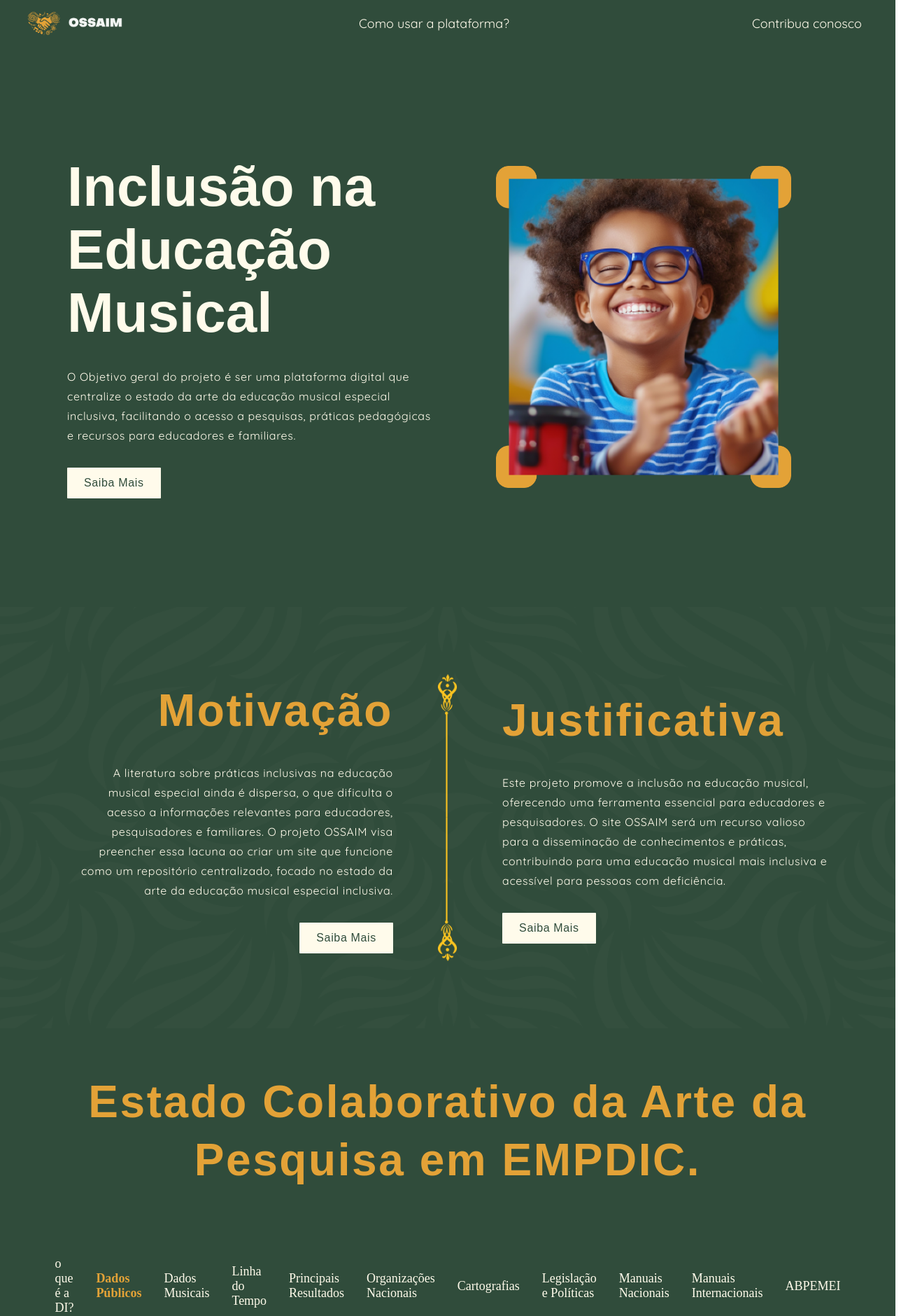
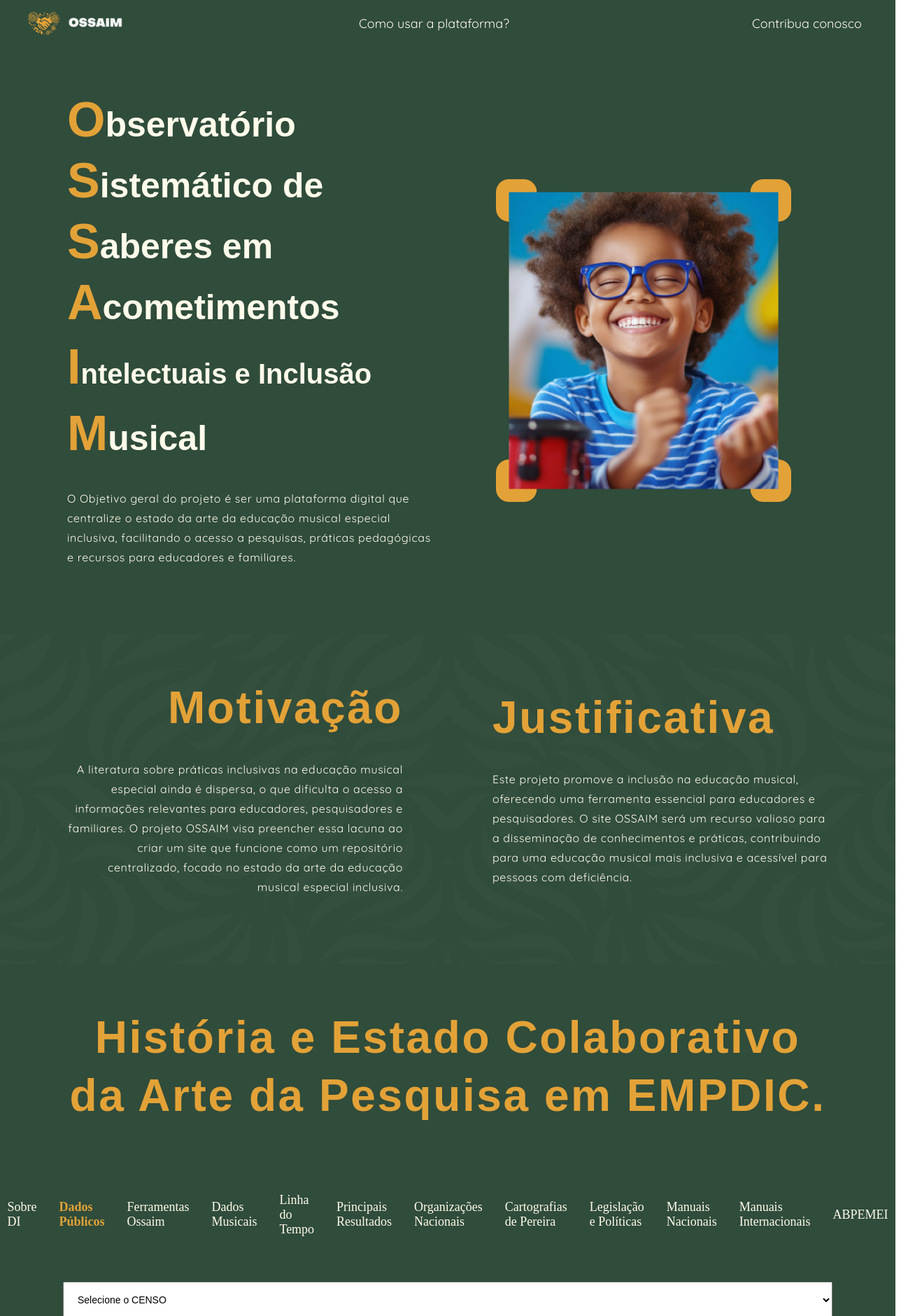
Before and after one commit to arthruur/Ossaim-, a React (Create React App) app: page / in a window 1280 px wide. Shown: the top 1880 px of the page at 70% size, 1318 px wide, since content can reach past the window. Built offline with nearby package versions, Linux system fonts and the light colour scheme.

Commit message:
Refactor AboutUs and Footer components; enhance Header styles and add FerramentasOssaim component for tool selection in SpecialMenu

```diff
--- a/src/container/AboutUs/AboutUs.jsx
+++ b/src/container/AboutUs/AboutUs.jsx
@@ -11,12 +11,10 @@ const AboutUs = () => (
     <div className='app__aboutus-content_about'>
       <h1 className='headtext__cormorant'>Motivação</h1>
       <p className='p__opensans'>A literatura sobre práticas inclusivas na educação musical especial ainda é dispersa, o que dificulta o acesso a informações relevantes para educadores, pesquisadores e familiares. O projeto OSSAIM visa preencher essa lacuna ao criar um site que funcione como um repositório centralizado, focado no estado da arte da educação musical especial inclusiva.</p>
-      <button type="button" className='custom__button'>Saiba Mais</button>
     </div>
   </div>
 
   <div className='app__aboutus-content_knife flex__center'>
-    <img src={images.knife} alt='about_knife'/>
   </div>
 
   <div className='app__aboutus-content flex__center'>
@@ -24,7 +22,6 @@ const AboutUs = () => (
       <h1 className='headtext__cormorant'>Justificativa</h1>
       <p className='p__opensans'>Este projeto promove a inclusão na educação musical, oferecendo uma ferramenta essencial para educadores e pesquisadores. O site OSSAIM será um recurso valioso para a disseminação de conhecimentos e práticas, contribuindo para uma educação musical mais inclusiva e acessível para pessoas com deficiência.
       </p>
-      <button type="button" className='custom__button'>Saiba Mais</button>
     </div>
   </div>
 
--- a/src/container/Footer/Footer.jsx
+++ b/src/container/Footer/Footer.jsx
@@ -7,7 +7,6 @@ import { images } from '../../constants'
 const Footer = () => (
   <div className='app__footer section__padding'>
     <FooterOverlay/>
-    <Newsletter/>
 
     <div className='app__footer-links'>
 
--- a/src/container/Header/Header.css
+++ b/src/container/Header/Header.css
@@ -6,9 +6,27 @@
     font-family: var(--font-base);
     color: var(--color-white);
     text-transform: camel-case;
+    line-height: 80px;
+    font-size: 50px;
+}
+
+.app__header-h2 {
+    font-family: var(--font-base);
+    color: var(--color-white);
+    text-transform: camel-case;
     line-height: 90px;
-    font-size: 80px;
+    font-size: 50px;
 }
+
+
+.app__header-h2 {
+    font-family: var(--font-base);
+    color: var(--color-white);
+    text-transform: camel-case;
+    line-height: 90px;
+    font-size: 40px;
+}
+
 
 .app__header-img img{
     width: 80%;
@@ -30,3 +48,12 @@
     font-weight: 500;
     font-size: large;
 }
+
+ .first-letter-highlight {
+
+
+color: #e3a237; /* Ou use sua variável: var(--color-golden) */
+
+font-size: 70px;
+
+}
--- a/src/container/Header/Header.jsx
+++ b/src/container/Header/Header.jsx
@@ -1,15 +1,24 @@
 import React from 'react';
-import { images } from '../../constants'
+import { images } from '../../constants';
 import './Header.css';
 import { SubHeading } from '../../components';
 
 const Header = () => (
   <div className="app__header app__wrapper section__padding" id="home">
     <div className='app__wrapper_info'>
-      <h1 className='app__header-h1'>Inclusão na Educação Musical</h1>
-      <p className='p__opensans' style={{ margin: '2rem 0'}}> O Objetivo geral do projeto é ser uma plataforma digital que centralize o estado da arte da educação musical especial inclusiva, facilitando o acesso a pesquisas, práticas pedagógicas e recursos para educadores e familiares.
+      <h1 className='app__header-h1'>
+        <span className="first-letter-highlight">O</span>bservatório <br/>
+        <span className="first-letter-highlight">S</span>istemático de <br/>
+        <span className="first-letter-highlight">S</span>aberes em <br/>
+        <span className="first-letter-highlight">A</span>cometimentos <br/>
+        <span className='app__header-h2'>
+          <span className="first-letter-highlight">I</span>ntelectuais e Inclusão
+        </span> <br/>
+        <span className="first-letter-highlight">M</span>usical
+      </h1>
+      <p className='p__opensans' style={{ margin: '2rem 0'}}>
+        O Objetivo geral do projeto é ser uma plataforma digital que centralize o estado da arte da educação musical especial inclusiva, facilitando o acesso a pesquisas, práticas pedagógicas e recursos para educadores e familiares.
       </p>
-      <button type='button' className='custom__button'>Saiba Mais</button>
     </div>
 
     <div className='app__wrapper_img'>
--- /dev/null
+++ b/src/container/Menu/Ferramentas.jsx
@@ -0,0 +1,51 @@
+import React, { useState } from 'react';
+
+const FerramentasOssaim = () => {
+  const [selectedCenso, setSelectedCenso] = useState('');
+
+  const handleCensoChange = (event) => {
+    setSelectedCenso(event.target.value);
+  };
+
+  const renderDadosMusicaisContent = () => {
+    switch (selectedCenso) {
+      case 'iroko':
+        return (
+          <iframe
+            title="Iroko"
+            style={{ width: '100%', height: '600px' }}
+          ></iframe>
+        );
+      case 'onisewe':
+        return (
+          <iframe
+            title="Onisewe"
+            style={{ width: '100%', height: '600px' }}
+          ></iframe>
+        );
+      default:
+        return null;
+    }
+  };
+
+  return (
+    <div>
+      <select
+        value={selectedCenso}
+        onChange={handleCensoChange}
+        style={{ width: '1100px', fontSize: '14px', padding: '1rem' }}
+      >
+        <option value="" disabled>
+          Selecione a ferramenta
+        </option>
+        <option value="iroko">Iroko</option>
+        <option value="Onisewe">Onisewe</option>
+      </select>
+      <div style={{ margin: '5px 0px', padding: '0.5rem', fontSize: '14px' }}>
+        {renderDadosMusicaisContent()}
+      </div>
+    </div>
+  );
+};
+
+export default FerramentasOssaim;
--- a/src/container/Menu/SpecialMenu.jsx
+++ b/src/container/Menu/SpecialMenu.jsx
@@ -13,6 +13,7 @@ import ManuaisInternacionais from './ManuaisInternacionais';
 import Organizações from './Organizações';
 import Nacionais from './Nacionais';
 import DadosMusicaisDropdown from './DadosMusicaisDropdown';
+import FerramentasOssaim from './Ferramentas';
 
 const SpecialMenu = () => {
   const [activeTab, setActiveTab] = useState('dados-publicos');
@@ -37,6 +38,8 @@ const SpecialMenu = () => {
         return <div>Conteúdos presentes nessa aba: Associação Brasileira de Pesquisa em Educação Musical Especial e Inclusiva, I Congresso Nacional da ABPEMEI, Anais do I Congresso Nacional da ABPEMEI, Revista Ossaim, ANNPOM, ABEM, ABCM </div>;
       case 'estado-da-arte-educacao':
         return <div>Conteúdo Estado da Arte em Educação Musical</div>;
+      case 'ferramentas-ossaim':
+        return <div> <FerramentasOssaim /> </div>;
       case 'estado-da-arte':
         return <div>Conteúdo Estado da Arte</div>;
       case 'cartografias':
@@ -77,19 +80,20 @@ const SpecialMenu = () => {
     <div className='app__specialMenu flex__center section__padding' id='menu'>
       <div className='app__specialMenu-title'>
         <h1 className='headtext__cormorant' style={{ textTransform: 'none' }}>
-          Estado Colaborativo da Arte da Pesquisa em EMPDIC.
+          História e Estado Colaborativo da Arte da Pesquisa em EMPDIC.
         </h1>
       </div>
 
       {/* Navbar para navegação entre as guias */}
       <ul className='app__navbar-links'>
-        <li onClick={() => setActiveTab('di')} className={activeTab === 'di' ? 'active' : ''}> o que é a DI? </li>
+        <li onClick={() => setActiveTab('di')} className={activeTab === 'di' ? 'active' : ''}> Sobre DI</li>
         <li onClick={() => setActiveTab('dados-publicos')} className={activeTab === 'dados-publicos' ? 'active' : ''}> Dados Públicos</li>
+        <li onClick={() => setActiveTab('ferramentas-ossaim')} className={activeTab === 'ferramentas-ossaim' ? 'active' : ''}> Ferramentas Ossaim</li>
         <li onClick={() => setActiveTab('dados-estatisticos')} className={activeTab === 'dados-estatisticos' ? 'active' : ''}> Dados Musicais</li>
         <li onClick={() => setActiveTab('linha-do-tempo')} className={activeTab === 'linha-do-tempo' ? 'active' : ''}>Linha do Tempo</li>
         <li onClick={() => setActiveTab('principais-resultados')} className={activeTab === 'principais-resultados' ? 'active' : ''}>Principais Resultados</li>
         <li onClick={() => setActiveTab('externo')} className={activeTab === 'externo' ? 'active' : ''}> Organizações Nacionais</li>
-        <li onClick={() => setActiveTab('cartografias')} className={activeTab === 'cartografias' ? 'active' : ''}>Cartografias</li>
+        <li onClick={() => setActiveTab('cartografias')} className={activeTab === 'cartografias' ? 'active' : ''}>Cartografias de Pereira</li>
         <li onClick={() => setActiveTab('direitos-humanos')} className={activeTab === 'direitos-humanos' ? 'active' : ''}>Legislação e Políticas</li>
         <li onClick={() => setActiveTab('nacional')} className={activeTab === 'nacional' ? 'active' : ''}>Manuais Nacionais</li>
         <li onClick={() => setActiveTab('internacional')} className={activeTab === 'internacional' ? 'active' : ''}>Manuais Internacionais</li>
```
